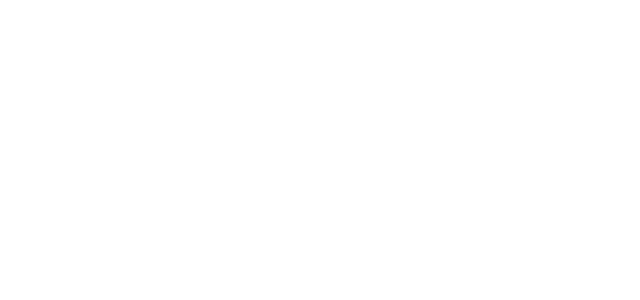
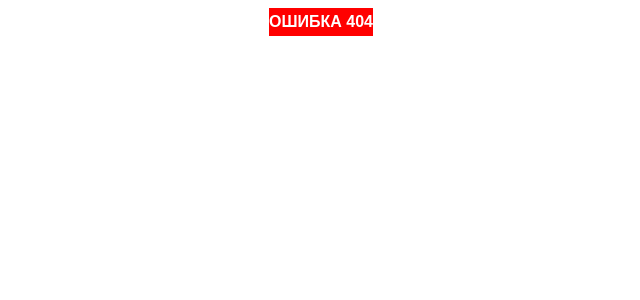
Before and after one commit to mshornikov/vue-pagination, a Vue app: page /404 in a window 1280 px wide. Before the commit this address had no page. Shown: the top 300 px of the page, without its empty margins (319-959 px from the left). Built offline with nearby package versions, Linux system fonts and the light colour scheme.

Commit message:
Добавляет страницу ошибки и меняет обработку ошибок

```diff
--- a/src/components/List.vue
+++ b/src/components/List.vue
@@ -3,15 +3,21 @@
 import { computed, onMounted, ref } from 'vue';
 import Card from './Card.vue';
 import { RouterLink } from 'vue-router';
-import { useRoute } from 'vue-router';
+import { useRoute, useRouter } from 'vue-router';
 
 const route = useRoute();
+const router = useRouter();
+
+const pages = computed(() => {
+    return Math.ceil(dataLen.value / cardPerPage);
+});
 
 const getPageQuery = () => {
-    if (Number(route.query.page) > cardPerPage) {
-        return cardPerPage;
-    } else if (Number(route.query.page) < 1) {
-        return 1;
+    if (
+        Number(route.query.page) > pages.value ||
+        Number(route.query.page) < 1
+    ) {
+        router.push({ path: '/404' });
     } else {
         return Number(route.query.page) || 1;
     }
@@ -19,7 +25,7 @@
 
 const data = ref();
 const dataLen = ref(1);
-const cardPerPage = 5;
+const cardPerPage = 10;
 const currentPage = ref(getPageQuery());
 const GET_PRODUCTS_FROM_API = async () => {
     const urlMain = 'https://jsonplaceholder.typicode.com/posts';
@@ -48,10 +54,6 @@
     const end = start + cardPerPage;
 
     if (data.value) return data.value.slice(start, end);
-});
-
-const pages = computed(() => {
-    return Math.ceil(dataLen.value / cardPerPage);
 });
 
 const stopPrev = computed(() => {
--- /dev/null
+++ b/src/components/NotFound.vue
@@ -0,0 +1,14 @@
+<script setup></script>
+<template>
+    <div class="error">ОШИБКА 404</div>
+</template>
+<style scoped>
+.error {
+    margin: auto;
+    width: fit-content;
+    background-color: red;
+    font-weight: bold;
+    color: white;
+    padding-block: 5px;
+}
+</style>
--- a/src/main.js
+++ b/src/main.js
@@ -2,6 +2,7 @@
 import { createRouter, createWebHistory } from 'vue-router';
 import App from './App.vue';
 import List from './components/List.vue';
+import NotFound from './components/NotFound.vue';
 
 const router = createRouter({
     history: createWebHistory(),
@@ -10,6 +11,7 @@
             path: '/',
             component: List,
         },
+        { path: '/404', component: NotFound },
     ],
 });
 
```
Also changed, not shown: 2 other files (tests, documents, lock files or other folders).
